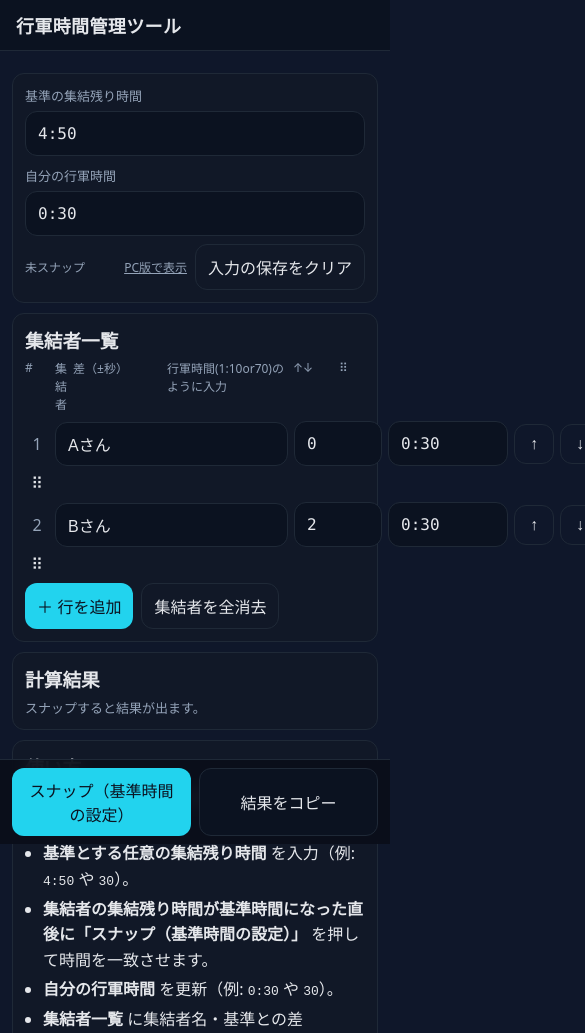
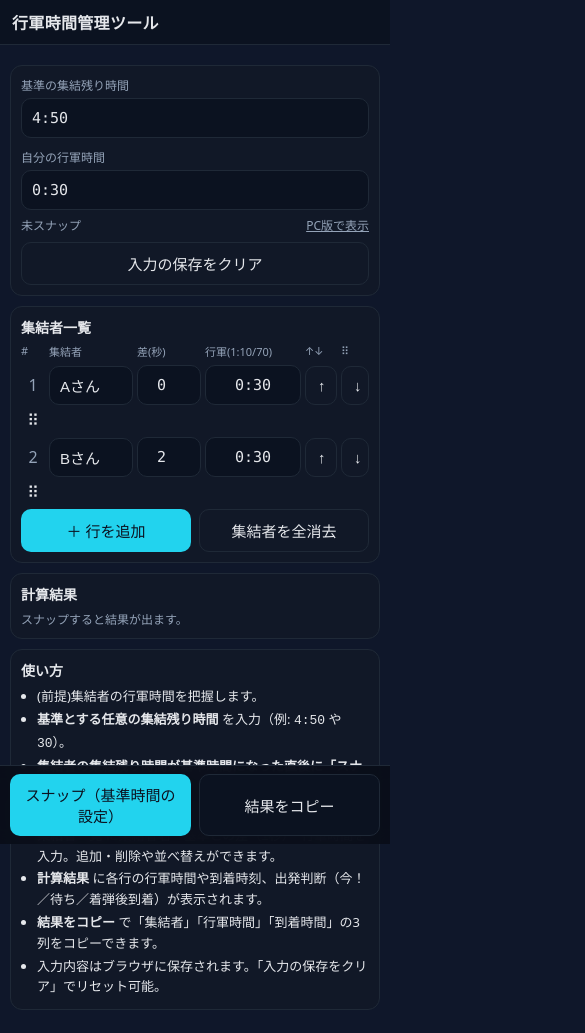
Before and after one commit to rthirteen1300/rthirteen1300.github.io, a plain HTML site: page mobile.html in a window 390 px wide. Shown: the top 1033 px of the page, 585 px wide, since content can reach past the window. Drawn offline with Linux system fonts and the light colour scheme.

Commit message:
Update mobile.html

```diff
--- a/mobile.html
+++ b/mobile.html
@@ -2,42 +2,46 @@
 <html lang="ja">
 <head>
 <meta charset="utf-8" />
-<meta name="viewport" content="width=device-width,initial-scale=1,viewport-fit=cover,user-scalable=no" />
-<title>行軍時間管理ツール（モバイル縦）</title>
+<meta name="viewport" content="width=device-width,initial-scale=1,viewport-fit=cover" />
+<title>行軍時間管理ツール（モバイル）</title>
 <style>
   :root{--bg:#0f172a;--panel:#111827;--line:#1f2937;--muted:#94a3b8;--text:#e5e7eb;--acc:#22d3ee;--ok:#34d399;--warn:#fbbf24;--bad:#f87171}
-  html,body{background:var(--bg);color:var(--text);font-family:system-ui,-apple-system,Segoe UI,Roboto,Helvetica,Arial,sans-serif;margin:0;-webkit-tap-highlight-color:transparent}
-  header{position:sticky;top:0;z-index:20;background:#0b1220;border-bottom:1px solid var(--line);padding:12px 16px}
-  header h1{margin:0;font-size:18px;letter-spacing:.02em}
-  main{padding:12px 12px 92px 12px;max-width:520px;margin:0 auto}
-  .card{background:var(--panel);border:1px solid var(--line);border-radius:12px;padding:12px;margin:10px 0}
+  *{box-sizing:border-box}
+  html,body{background:var(--bg);color:var(--text);font-family:system-ui,-apple-system,Segoe UI,Roboto,Helvetica,Arial,sans-serif;margin:0}
+  header{position:sticky;top:0;z-index:10;background:#0b1220;border-bottom:1px solid var(--line);padding:10px 12px}
+  header h1{margin:0;font-size:16px;letter-spacing:.02em}
+  main{max-width:480px;margin:0 auto;padding:10px 10px 92px 10px}
+  .card{background:var(--panel);border:1px solid var(--line);border-radius:12px;padding:10px;margin:10px 0;overflow:hidden}
   .hint{color:var(--muted);font-size:12px}
-  .inputs{display:grid;grid-template-columns:1fr;gap:10px}
-  .field{display:grid;gap:6px}
-  label{font-size:13px;color:var(--muted)}
-  input,button{background:#0b1220;border:1px solid var(--line);color:var(--text);border-radius:12px;padding:12px 12px;font-size:16px;outline:none}
+  label{font-size:12px;color:var(--muted);display:block;margin-bottom:4px}
+  input,button{background:#0b1220;border:1px solid var(--line);color:var(--text);border-radius:10px;padding:10px 10px;font-size:15px;outline:none;width:100%}
   input::placeholder{color:#64748b}
   input.mono{font-family:ui-monospace,SFMono-Regular,Menlo,Consolas,monospace}
-  .list-head{display:grid;grid-template-columns:24px 1fr 88px 120px 40px 40px;gap:6px;font-size:12px;color:var(--muted);margin-bottom:6px}
-  .row{display:grid;grid-template-columns:24px 1fr 88px 120px 40px 40px;gap:6px;align-items:center;margin:8px 0}
+  .inputs{display:grid;grid-template-columns:1fr;gap:10px}
+  .tools{display:flex;gap:8px;align-items:center;flex-wrap:wrap;margin-top:6px}
+  .tools .spacer{flex:1}
+  .btn{border-radius:10px;border:1px solid var(--line);padding:10px 12px;font-size:15px;width:100%}
+  .btn-acc{background:var(--acc);color:#0b1220;border:none}
+  .btn-ghost{background:transparent}
+  .list-head{display:grid;grid-template-columns:24px minmax(0,1fr) 64px 96px 32px 28px;gap:4px;font-size:11px;color:var(--muted);margin-bottom:6px}
+  .row{display:grid;grid-template-columns:24px minmax(0,1fr) 64px 96px 32px 28px;gap:4px;align-items:center;margin:6px 0}
   .idx{text-align:center;color:var(--muted)}
   .drag{cursor:grab;text-align:center}
-  .btn{border-radius:12px;border:1px solid var(--line);padding:10px 12px;font-size:16px}
-  .btn-acc{background:var(--acc);color:#0b1220;border:none}
-  .btn-ghost{background:transparent}
-  .tools{display:flex;gap:8px;flex-wrap:wrap;margin-top:8px;align-items:center}
-  .rows-tools{display:flex;gap:8px;margin-top:6px}
-  .summary{font-size:13px;color:var(--muted);margin-top:4px}
+  .rows-tools{display:grid;grid-template-columns:1fr 1fr;gap:8px;margin-top:6px}
+  .summary{font-size:12px;color:var(--muted);margin-top:2px}
   .kpi{display:grid;gap:8px}
-  .pill{border:1px solid var(--line);border-radius:12px;padding:10px 12px;display:flex;justify-content:space-between;align-items:flex-start;background:#0b1220;gap:10px}
-  .left .key{color:var(--muted);font-size:12px}
-  .right{font-family:ui-monospace,SFMono-Regular,Menlo,Consolas,monospace;text-align:right}
+  .pill{border:1px solid var(--line);border-radius:12px;padding:10px;display:flex;justify-content:space-between;gap:8px;background:#0b1220}
+  .left{min-width:0}
+  .left .name{font-size:15px;overflow:hidden;text-overflow:ellipsis;white-space:nowrap;max-width:58vw}
+  .left .key{color:var(--muted);font-size:11px;margin-top:6px}
+  .right{font-family:ui-monospace,SFMono-Regular,Menlo,Consolas,monospace;font-size:13px;text-align:right;white-space:nowrap}
   .ok{color:var(--ok)} .warn{color:var(--warn)} .bad{color:var(--bad)}
-  .fixedbar{position:fixed;left:0;right:0;bottom:0;z-index:30;background:rgba(10,14,25,.9);backdrop-filter:saturate(120%) blur(8px);border-top:1px solid var(--line)}
-  .fixedbar .inner{max-width:520px;margin:0 auto;padding:8px 12px;display:grid;grid-template-columns:1fr 1fr;gap:8px}
-  .use h3{margin:0 0 6px 0}
-  .use ul{margin:0;padding-left:18px;line-height:1.6}
-  .use li{margin:4px 0}
+  .fixedbar{position:fixed;left:0;right:0;bottom:0;z-index:20;background:rgba(10,14,25,.96);backdrop-filter:saturate(120%) blur(8px);border-top:1px solid var(--line)}
+  .fixedbar .inner{max-width:480px;margin:0 auto;padding:8px 10px;display:grid;grid-template-columns:1fr 1fr;gap:8px}
+  .num{font-family:ui-monospace,SFMono-Regular,Menlo,Consolas,monospace;text-align:center}
+  .use h3{margin:0 0 6px 0;font-size:14px}
+  .use ul{margin:0;padding-left:16px;line-height:1.6;font-size:13px}
+  .use li{margin:2px 0}
 </style>
 </head>
 <body>
@@ -45,26 +49,27 @@
 <main>
   <section class="card">
     <div class="inputs">
-      <div class="field">
+      <div>
         <label>基準の集結残り時間</label>
         <input id="baseRally" class="mono" type="text" placeholder="例 4:50 / 290" inputmode="numeric" pattern="[0-9:]*">
       </div>
-      <div class="field">
+      <div>
         <label>自分の行軍時間</label>
         <input id="myTime" class="mono" type="text" placeholder="例 0:30 / 30" inputmode="numeric" pattern="[0-9:]*">
       </div>
     </div>
     <div class="tools">
       <span id="snapInfo" class="hint">未スナップ</span>
-      <a href="./index.html?desktop=1" class="hint" style="margin-left:auto;text-decoration:underline">PC版で表示</a>
+      <span class="spacer"></span>
+      <a href="./index.html?desktop=1" class="hint" style="text-decoration:underline">PC版で表示</a>
       <button class="btn btn-ghost" id="reset">入力の保存をクリア</button>
     </div>
   </section>
 
   <section class="card">
-    <h3 style="margin:0 0 6px 0;">集結者一覧</h3>
+    <h3 style="margin:0 0 6px 0;font-size:14px">集結者一覧</h3>
     <div class="list-head">
-      <div>#</div><div>集結者</div><div>差（±秒）</div><div>行軍時間(1:10or70)のように入力</div><div>↑↓</div><div>⠿</div>
+      <div>#</div><div>集結者</div><div>差(秒)</div><div>行軍(1:10/70)</div><div>↑↓</div><div>⠿</div>
     </div>
     <div id="rows"></div>
     <div class="rows-tools">
@@ -74,7 +79,7 @@
   </section>
 
   <section class="card">
-    <h3 style="margin:0 0 6px 0;">計算結果</h3>
+    <h3 style="margin:0 0 6px 0;font-size:14px">計算結果</h3>
     <div id="summary" class="summary">スナップすると結果が出ます。</div>
     <div id="cards" class="kpi"></div>
   </section>
@@ -82,9 +87,9 @@
   <section class="card use">
     <h3>使い方</h3>
     <ul>
-      <li>(前提)集結者の行軍時間を把握しておきます。</li>
+      <li>(前提)集結者の行軍時間を把握します。</li>
       <li><b>基準とする任意の集結残り時間</b> を入力（例: <code>4:50</code> や <code>30</code>）。</li>
-      <li><b>集結者の集結残り時間が基準時間になった直後に「スナップ（基準時間の設定）」</b> を押して時間を一致させます。</li>
+      <li><b>集結者の集結残り時間が基準時間になった直後に「スナップ（基準時間の設定）」</b> を押します。</li>
       <li><b>自分の行軍時間</b> を更新（例: <code>0:30</code> や <code>30</code>）。</li>
       <li><b>集結者一覧</b> に集結者名・基準との差（±秒）・行軍時間を入力。追加・削除や並べ替えができます。</li>
       <li><b>計算結果</b> に各行の行軍時間や到着時刻、出発判断（今！／待ち／着弾後到着）が表示されます。</li>
@@ -156,10 +161,10 @@
         march:r.querySelector('.march').value
       }))
     };
-    localStorage.setItem('mobile_portrait_sync_v1',JSON.stringify(data));
+    localStorage.setItem('mobile_portrait_sync_v2',JSON.stringify(data));
   }
   function load(){
-    const raw=localStorage.getItem('mobile_portrait_sync_v1');
+    const raw=localStorage.getItem('mobile_portrait_sync_v2');
     if(!raw){
       baseRallyEl.value='4:50';
       myTimeEl.value='0:30';
@@ -183,8 +188,8 @@
     row.innerHTML=`
       <div class="idx">${idx}</div>
       <input class="name" placeholder="例 Aさん" value="${data.name||''}">
-      <input class="diff mono" type="number" step="1" placeholder="±秒（例 2 / -2）" value="${data.diff??''}">
-      <input class="march mono" placeholder="例 1:10 / 70" value="${data.march||''}" inputmode="numeric" pattern="[0-9:]*">
+      <input class="diff mono num" type="number" step="1" placeholder="±秒" value="${data.diff??''}">
+      <input class="march mono num" placeholder="1:10/70" value="${data.march||''}" inputmode="numeric" pattern="[0-9:]*">
       <button class="btn btn-ghost up" title="上へ">↑</button>
       <div class="drag" title="ドラッグで並べ替え" data-handle>⠿</div>
     `;
@@ -209,7 +214,9 @@
     });
     rowsEl.appendChild(row);
   }
+
   function renumber(){Array.from(rowsEl.children).forEach((r,i)=>r.querySelector('.idx').textContent=i+1);}
+
   function moveRow(row,delta){
     const siblings=Array.from(rowsEl.children);
     const i=siblings.indexOf(row);
@@ -218,12 +225,14 @@
     rowsEl.insertBefore(row,(delta<0)?siblings[j]:siblings[j].nextSibling);
     renumber();save();renderLive();
   }
+
   rowsEl.addEventListener('dragover',e=>{
     e.preventDefault();
     const dragging=rowsEl.querySelector('.row.data.dragging'); if(!dragging) return;
     const after=getDragAfterElement(rowsEl,e.clientY);
     if(after==null) rowsEl.appendChild(dragging); else rowsEl.insertBefore(dragging,after);
   });
+
   function getDragAfterElement(container,y){
     const els=[...container.querySelectorAll('.row.data:not(.dragging)')];
     return els.reduce((closest,child)=>{
@@ -282,19 +291,16 @@
       const departIn=(baseLeftAtSnap+it.march-M0)-dt;
       return {...it,leftNow,timeToImpact,impactAt,departAt,departIn,baseLeftAtSnap};
     });
-    const top2=[...data].sort((a,b)=>a.timeToImpact-b.timeToImpact).slice(0,2)
-      .map(x=>`${x.name}: ${fmtClock(x.impactAt)}`).join(' / ');
+    const top2=[...data].sort((a,b)=>a.timeToImpact-b.timeToImpact).slice(0,2).map(x=>`${x.name}: ${fmtClock(x.impactAt)}`).join(' / ');
     summaryEl.innerHTML=data.length?`最短の到着予定：<b>${top2}</b>`:'集結者が未入力です';
-
     const html=data.map(d=>{
       const departState=buildDepartState(d.departIn);
       return `
         <div class="pill">
           <div class="left">
-            <div class="key">集結者</div>
-            <div style="font-size:16px">${d.name}</div>
-            <div class="key" style="margin-top:6px">あなた 出発時刻 / 判断</div>
-            <div class="small">${fmtClock(d.departAt)}　<span data-state>${departState}</span></div>
+            <div class="name">${d.name}</div>
+            <div class="key">あなた 出発時刻 / 判断</div>
+            <div class="hint">${fmtClock(d.departAt)}　<span data-state>${departState}</span></div>
           </div>
           <div class="right">
             <div>行軍 ${fmtMMSS(d.march)}</div>
@@ -343,7 +349,7 @@
     if(B==null||M0==null) return;
     B_base=B;
     items=Array.from(rowsEl.querySelectorAll('.row.data')).map(r=>({
-      name:r.querySelector('.name').value || '(集結者)',
+      name:r.querySelector('.name').value||'(集結者)',
       diff:(r.querySelector('.diff').value===''?0:toInt(r.querySelector('.diff').value)),
       march:parseMMSS(r.querySelector('.march').value)
     })).filter(x=>x.march!=null&&!Number.isNaN(x.diff));
@@ -358,7 +364,7 @@
     items.forEach((it,idx)=>{
       const pill=cardsEl.children[idx];
       if(!pill) return;
-      const name=pill.querySelector('.left div:nth-child(2)')?.textContent?.trim()||it.name||'';
+      const name=pill.querySelector('.left .name')?.textContent?.trim()||it.name||'';
       const march=fmtMMSS(it.march);
       const impact=pill.querySelector('.right')?.textContent.match(/到着\s(\d{2}:\d{2}:\d{2})/)?.[1]||'';
       text+=[name,march,impact].join('\t')+'\n';
@@ -367,19 +373,21 @@
     copyBtn.textContent='コピーしました';setTimeout(()=>copyBtn.textContent='結果をコピー',1200);
   }
 
-  snapBtn.addEventListener('click',snap);
   addRowBtn.addEventListener('click',()=>{addRow();save();});
   clearRowsBtn.addEventListener('click',()=>{rowsEl.innerHTML='';renumber();save();renderLive();});
+  snapBtn.addEventListener('click',snap);
   copyBtn.addEventListener('click',copyResult);
   resetBtn.addEventListener('click',()=>{
     if(confirm('保存された入力を消去しますか？')){
-      localStorage.removeItem('mobile_portrait_sync_v1');
+      localStorage.removeItem('mobile_portrait_sync_v2');
       location.reload();
     }
   });
 
   [baseRallyEl,myTimeEl].forEach(el=>el.addEventListener('input',()=>{save();renderLive();}));
   rowsEl.addEventListener('input',()=>{save();renderLive();});
+  rowsEl.addEventListener('touchmove',e=>{if(rowsEl.querySelector('.row.data.dragging')) e.preventDefault();},{passive:false});
+
   load();
 })();
 </script>
```
